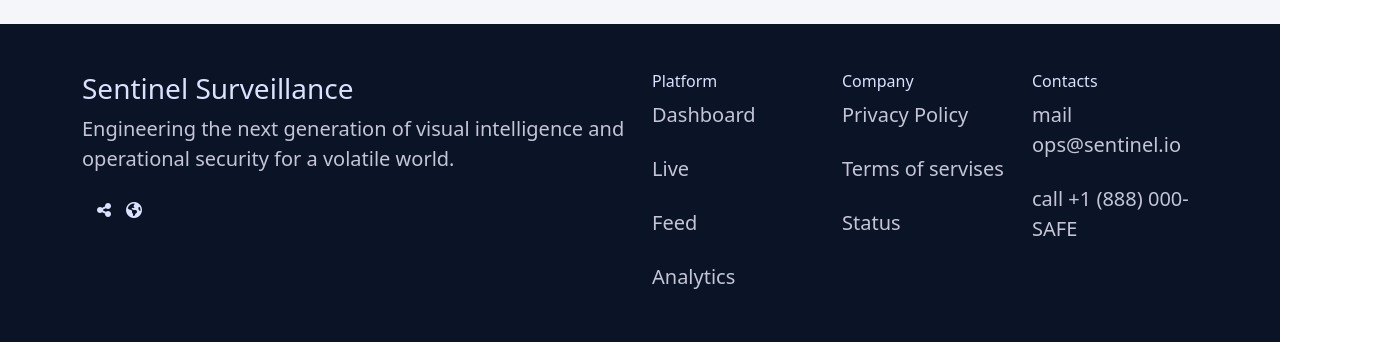
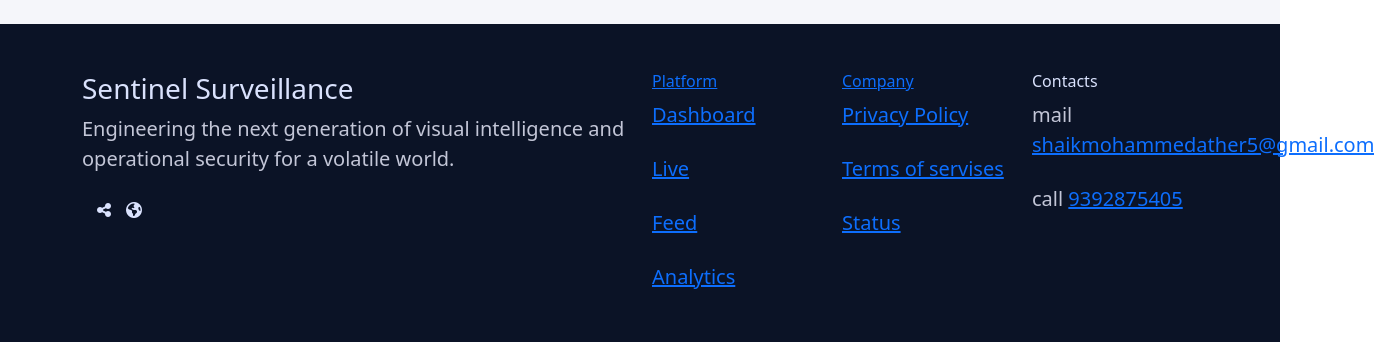
Before and after one commit to shaikmohammedather/cctv-management, an Angular app in the folder frontend/: page /customers in a window 1280 px wide. Shown: the part 263-605 px from the top of the page, 1374 px wide, since content can reach past the window. Built offline with nearby package versions, Linux system fonts and the light colour scheme; no server answers.

Commit message:
FIx Netlify Routing

```diff
--- a/frontend/src/app/pages/customers/customers.ts
+++ b/frontend/src/app/pages/customers/customers.ts
@@ -17,7 +17,7 @@ export class Customers implements OnInit {
   showForm = false;
   editMode = false;
 
-  apiUrl = 'http://localhost:3000/api/customer';
+  apiUrl = 'https://cctv-management-backend.onrender.com/api/submit';
 
   constructor(private http: HttpClient) {}
 
--- a/frontend/src/app/pages/services/services.ts
+++ b/frontend/src/app/pages/services/services.ts
@@ -58,7 +58,9 @@ export class Services {
 
     this.isLoading = true;
 
-    this.http.post('http://localhost:3000/api/submit', this.formData).subscribe({
+    this.http
+      .post('https://cctv-management-backend.onrender.com/api/submit', this.formData)
+      .subscribe({
         next: (response) => {
           console.log(response);
           alert('sent request to the owner');
--- a/frontend/src/app/shared/components/footer/footer.html
+++ b/frontend/src/app/shared/components/footer/footer.html
@@ -15,25 +15,25 @@
       <div class="col-md-6">
         <div class="row">
           <div class="col-md-4">
-            <h6 class="fth">Platform</h6>
-            <p class="ftp">Dashboard</p>
+            <h6 class="fth"><a href="#">Platform</a></h6>
+            <p class="ftp"><a href="#">Dashboard</a></p>
 
-            <p class="ftp">Live</p>
+            <p class="ftp"><a href="#">Live</a></p>
 
-            <p class="ftp">Feed</p>
+            <p class="ftp"><a href="#">Feed</a></p>
 
-            <p class="ftp">Analytics</p>
+            <p class="ftp"><a href="#">Analytics</a></p>
           </div>
           <div class="col-md-4">
-            <h6 class="fth">Company</h6>
-            <p class="ftp">Privacy Policy</p>
-            <p class="ftp">Terms of servises</p>
-            <p class="ftp">Status</p>
+            <h6 class="fth"><a href="">Company</a></h6>
+            <p class="ftp"><a href="">Privacy Policy</a></p>
+            <p class="ftp"><a href="#">Terms of servises</a></p>
+            <p class="ftp"><a href="#">Status</a></p>
           </div>
           <div class="col-md-4">
             <h6 class="fth">Contacts</h6>
-            <p class="ftp">mail ops@sentinel.io</p>
-            <p class="ftp">call +1 (888) 000-SAFE</p>
+            <p class="ftp">mail <a href="#">shaikmohammedather5@gmail.com</a></p>
+            <p class="ftp">call <a href="#">9392875405</a></p>
           </div>
         </div>
       </div>
```
Also changed, not shown: 8 other files (tests, documents, lock files or other folders). Lines whose indentation alone changed are shown as unchanged.
